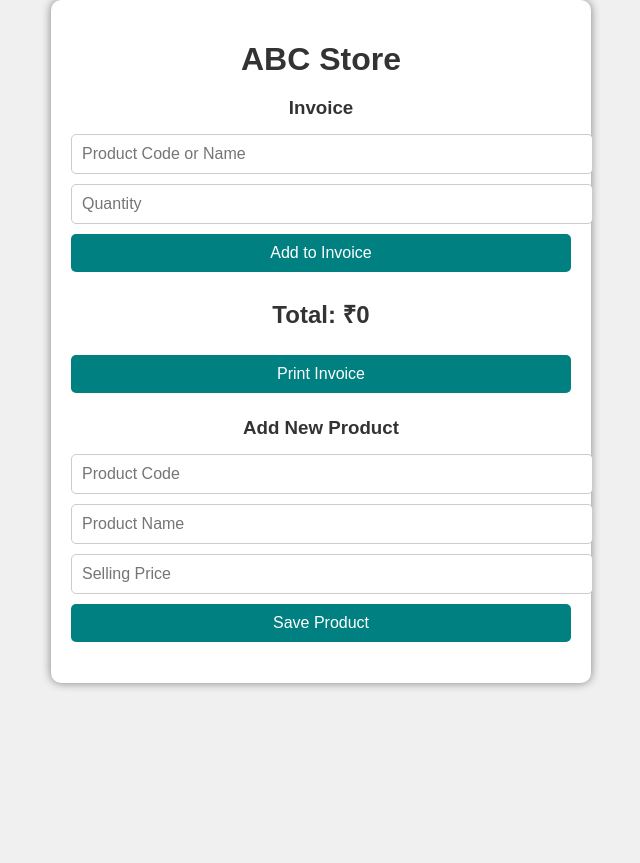
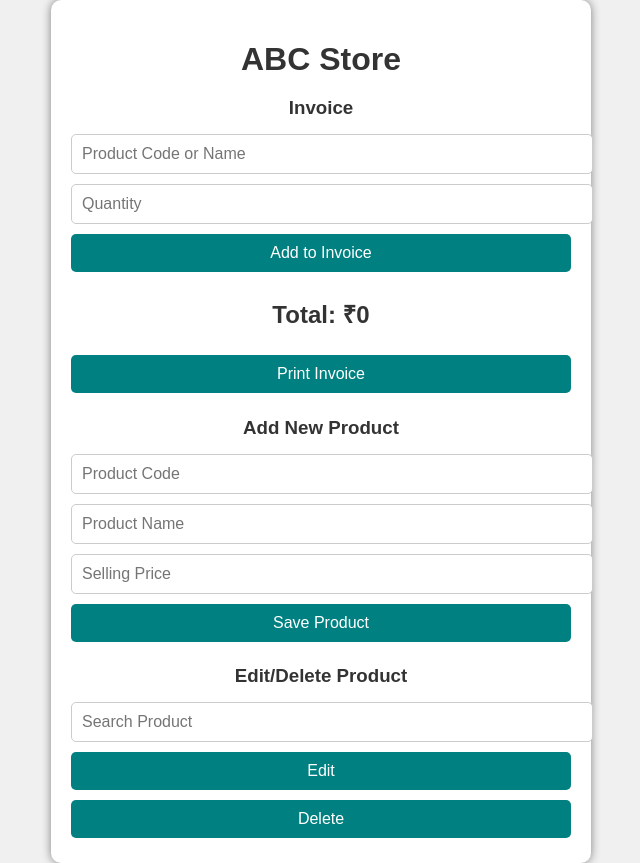
Before and after one commit to madhavmaru2727mm/invoicing-app, a Flask app: page / in a window 1280 px wide. Shown: the whole page, without its empty margins (319-959 px from the left). Before the commit the page ends 689 px from the top, so only its background shows below. Run offline with Flask 3, Linux system fonts and the light colour scheme.

Commit message:
Edit and Delete Option

```diff
--- a/main.py
+++ b/main.py
@@ -42,5 +42,29 @@ def add_product():
     products[code] = {"name": name, "price": price}  # Save permanently
     return jsonify({"status": "success", "message": "Product added"}), 200
 
+@app.route('/edit_product', methods=['POST'])
+def edit_product():
+    data = request.json
+    code = data.get("code").strip().upper()
+    new_name = data.get("name").strip()
+    new_price = data.get("price")
+
+    if code in products:
+        products[code]["name"] = new_name
+        products[code]["price"] = new_price
+        return jsonify({"status": "success", "message": "Product updated successfully"}), 200
+
+    return jsonify({"status": "error", "message": "Product not found"}), 404
+
+@app.route('/delete_product', methods=['DELETE'])
+def delete_product():
+    code = request.args.get("code").strip().upper()
+
+    if code in products:
+        del products[code]
+        return jsonify({"status": "success", "message": "Product deleted successfully"}), 200
+
+    return jsonify({"status": "error", "message": "Product not found"}), 404
+
 if __name__ == "__main__":
     app.run(host="0.0.0.0", port=5000, debug=True)
--- a/static/main.js
+++ b/static/main.js
@@ -4,6 +4,7 @@ document.addEventListener("DOMContentLoaded", function () {
     let productList = document.getElementById("product-list");
     let invoiceList = document.getElementById("invoice-list");
     let totalAmountText = document.getElementById("total-amount");
+    let editList = document.getElementById("edit-list");
 
     let totalAmount = 0;
 
@@ -12,10 +13,15 @@ document.addEventListener("DOMContentLoaded", function () {
             .then(response => response.json())
             .then(data => {
                 productList.innerHTML = "";
+                editList.innerHTML = "";
                 Object.entries(data).forEach(([code, product]) => {
                     let option = document.createElement("option");
                     option.value = `${code} - ${product.name}`;
                     productList.appendChild(option);
+
+                    let editOption = document.createElement("option");
+                    editOption.value = `${code} - ${product.name}`;
+                    editList.appendChild(editOption);
                 });
             });
     }
@@ -92,8 +98,49 @@ document.addEventListener("DOMContentLoaded", function () {
         });
     });
 
+    document.getElementById("edit-product").addEventListener("click", function () {
+        let selectedText = document.getElementById("search-product").value.trim();
+        let productCode = selectedText.split(" - ")[0].toUpperCase();
+
+        let newName = prompt("Enter new product name:");
+        let newPrice = prompt("Enter new price:");
+
+        if (newName && newPrice) {
+            fetch("/edit_product", {
+                method: "POST",
+                headers: { "Content-Type": "application/json" },
+                body: JSON.stringify({ code: productCode, name: newName, price: parseInt(newPrice) })
+            })
+            .then(response => response.json())
+            .then(data => {
+                alert(data.message);
+                if (data.status === "success") loadProducts();
+            });
+        }
+    });
+
+    document.getElementById("delete-product").addEventListener("click", function () {
+        let selectedText = document.getElementById("search-product").value.trim();
+        let productCode = selectedText.split(" - ")[0].toUpperCase();
+
+        if (confirm(`Are you sure you want to delete ${selectedText}?`)) {
+            fetch(`/delete_product?code=${productCode}`, { method: "DELETE" })
+            .then(response => response.json())
+            .then(data => {
+                alert(data.message);
+                if (data.status === "success") loadProducts();
+            });
+        }
+    });
+
     document.getElementById("print-invoice").addEventListener("click", function () {
-        let invoiceContent = `<h1>ABC Store</h1><h3>Invoice</h3><ul>${invoiceList.innerHTML}</ul><h2>${totalAmountText.textContent}</h2>`;
+        let invoiceContent = `
+            <h1>ABC Store</h1>
+            <h3>Invoice</h3>
+            <ul>${invoiceList.innerHTML.replace(/<button class="remove-item">×<\/button>/g, '')}</ul>
+            <h2>${totalAmountText.textContent}</h2>
+        `;
+
         let newWindow = window.open("", "", "width=600,height=400");
         newWindow.document.write(invoiceContent);
         newWindow.document.close();
--- a/static/style.css
+++ b/static/style.css
@@ -95,3 +95,14 @@ button:hover { /* change button to dark when hover */
         padding: 5px;
     }
 }
+
+@media print {
+    .remove-item {
+        display: none !important;
+        visibility: hidden !important;
+        position: absolute !important;
+        width: 0 !important;
+        height: 0 !important;
+        overflow: hidden !important;
+    }
+}
--- a/templates/home.html
+++ b/templates/home.html
@@ -10,6 +10,7 @@
     <div class="container">
         <h1>ABC Store</h1>
 
+        <!-- Invoice Section -->
         <div class="invoice-section">
             <h3>Invoice</h3>
             <input type="text" id="product-input" list="product-list" autocomplete="off" placeholder="Product Code or Name">
@@ -22,6 +23,7 @@
             <button id="print-invoice">Print Invoice</button>
         </div>
 
+        <!-- Add New Product Section -->
         <div class="product-section">
             <h3>Add New Product</h3>
             <input type="text" id="new-product-code" placeholder="Product Code">
@@ -30,6 +32,15 @@
             <button id="save-product">Save Product</button>
             <p id="product-message"></p>
         </div>
+
+        <!-- Edit/Delete Product Section -->
+        <div class="product-section">
+            <h3>Edit/Delete Product</h3>
+            <input type="text" id="search-product" list="edit-list" autocomplete="off" placeholder="Search Product">
+            <datalist id="edit-list"></datalist>
+            <button id="edit-product">Edit</button>
+            <button id="delete-product">Delete</button>
+        </div>
     </div>
 
     <script src="/static/main.js"></script>
```
